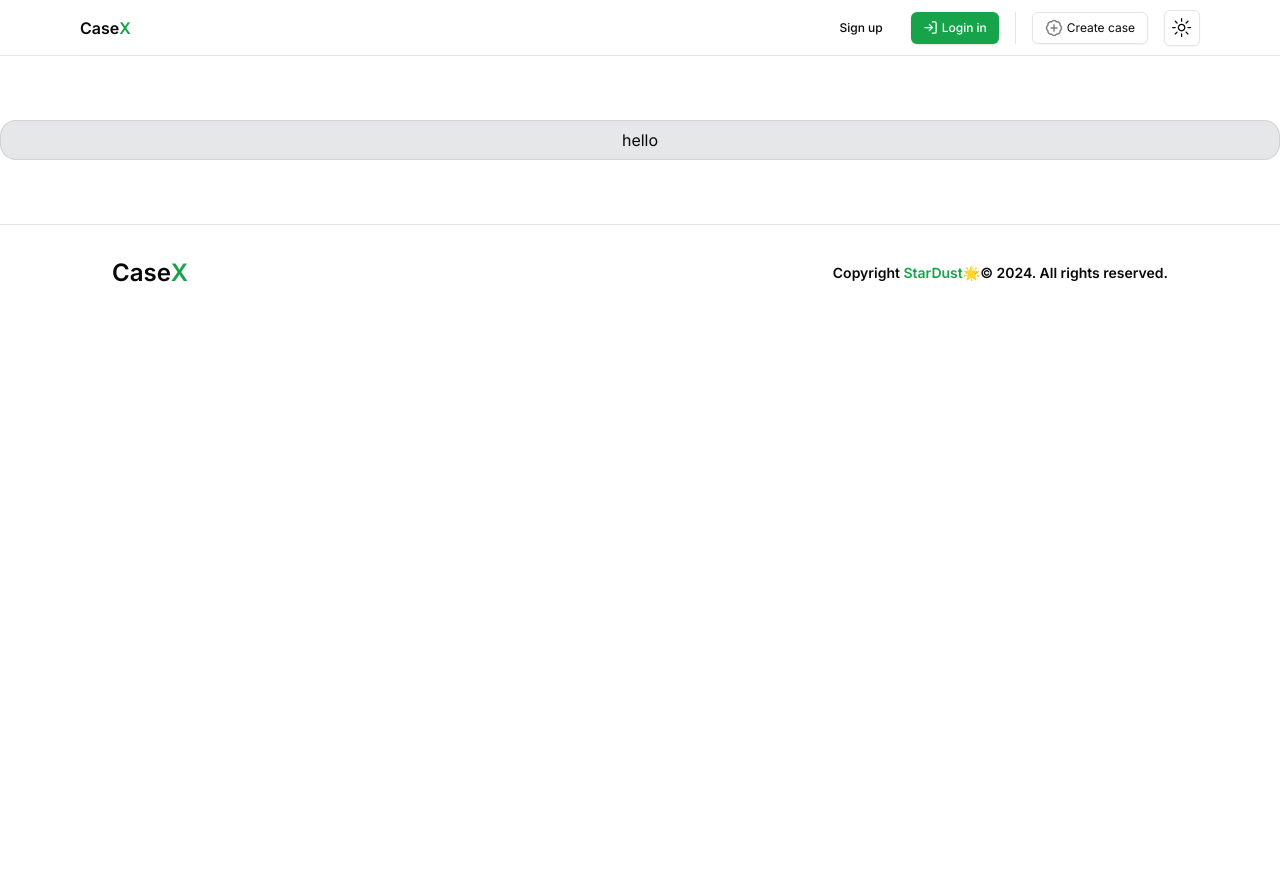
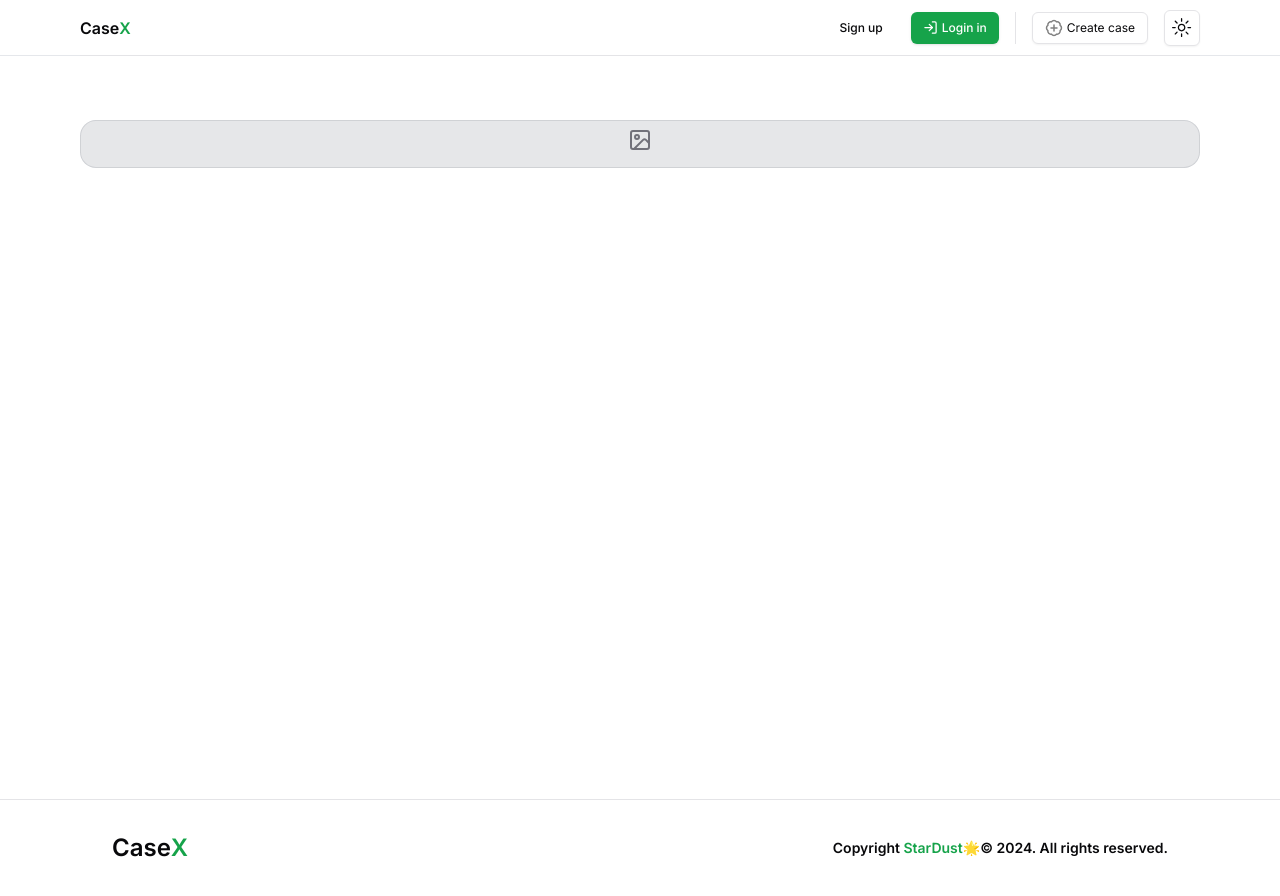
Before and after one commit to StarDust130/CaseX, a Next.js app: page /configure/upload in a window 1280 px wide. Before the commit the page ends 800 px from the top, so only its background shows below. Built offline with nearby package versions, Linux system fonts and the light colour scheme; no server answers.

Commit message:
Add ConfigureLayout component for layout configuration

```diff
--- /dev/null
+++ b/src/app/configure/layout.tsx
@@ -0,0 +1,11 @@
+import MaxWidthWrapper from "@/components/MaxWidthWrapper";
+
+export default function ConfigureLayout({
+  children,
+}: Readonly<{
+  children: React.ReactNode;
+}>) {
+  return (
+    <MaxWidthWrapper className="flex-1 flex-col">{children}</MaxWidthWrapper>
+  );
+}
--- a/src/app/configure/upload/page.tsx
+++ b/src/app/configure/upload/page.tsx
@@ -1,6 +1,7 @@
 "use client";
 
 import { cn } from "@/lib/utils";
+import { ImageIcon, Loader, MousePointerSquareDashed } from "lucide-react";
 import { useState } from "react";
 import DropZone, { FileRejection } from "react-dropzone";
 
@@ -15,7 +16,7 @@ const Upload = () => {
         { "ring-blue-900/25 bg-blue-900/10": isDragOver }
       )}
     >
-      <div className="relative flex flex-1 flex-col items-center justify-center w-full">
+      <div className="relative flex flex-1 flex-col items-center justify-center w-full ">
         <DropZone
           onDropRejected={onDropRejected}
           onDropAccepted={onDropAccepted}
@@ -25,11 +26,17 @@ const Upload = () => {
         >
           {({ getRootProps, getInputProps }) => (
             <div
-              className="h-full w-full flex-1 flex flex-col items-center justify-center"
+              className="h-full w-full  flex-1 flex flex-col items-center justify-center"
               {...getRootProps()}
             >
               <input {...getInputProps()} />
-              hello
+              {isDragOver ? (
+                <MousePointerSquareDashed className="h-6 w-6 text-zinc-500 mb-2" />
+              ) : false ? (
+                <Loader className="animate-spin h-6 w-6 text-zinc-500 mb-2" />
+              ) : (
+                <ImageIcon className="h-6 w-6 text-zinc-500 mb-2" />
+              )}
             </div>
           )}
         </DropZone>
--- a/src/app/layout.tsx
+++ b/src/app/layout.tsx
@@ -30,7 +30,9 @@ export default function RootLayout({
           disableTransitionOnChange
         >
           <Navbar />
-          {children}
+          <main className="flex flex-col min-h-[calc(100vh-3.5rem-1px)]">
+            <div className="flex-1 flex-col h-full">{children}</div>
+          </main>
           <Footer />
         </ThemeProvider>
       </body>
```
